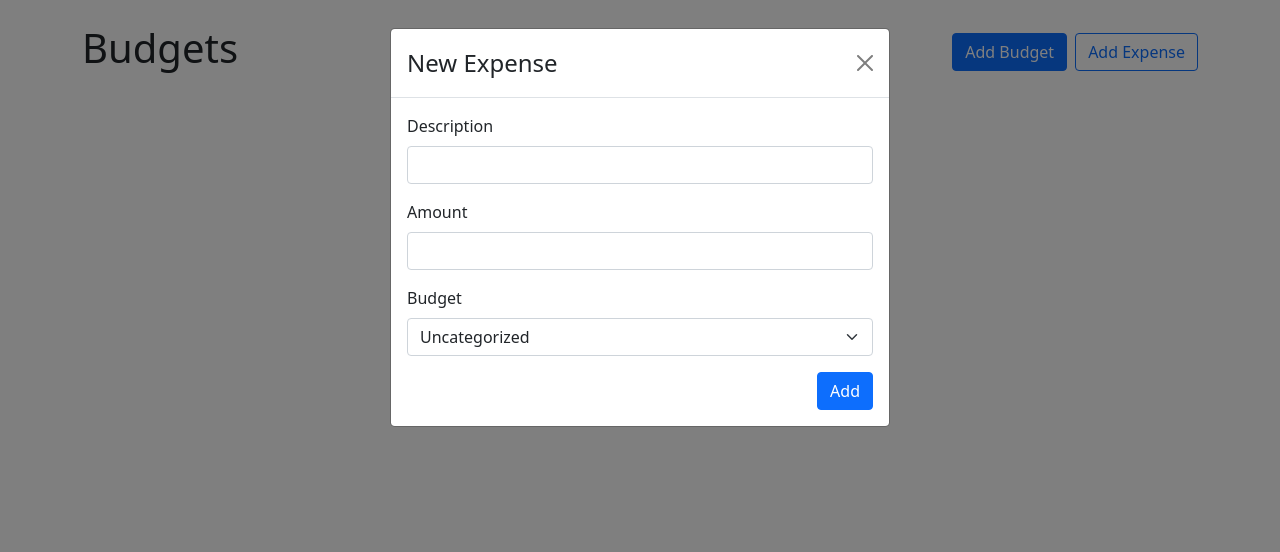
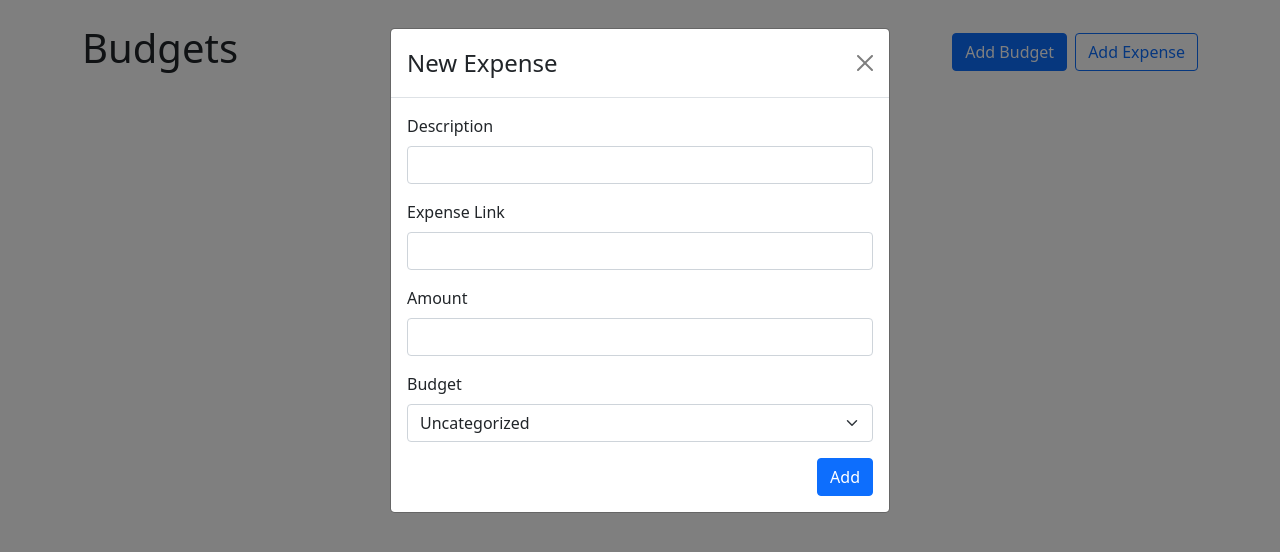
Before and after one commit to SpyrosGeo/budget-tracking-app, a React (Create React App) app: page / in a window 1280 px wide. Both pictures are taken after a click on the button "Add Expense". Shown: the top 552 px of the page. Built offline with nearby package versions, Linux system fonts and the light colour scheme.

Commit message:
add expense product link functionality

```diff
--- a/src/components/AddExpenseModal.js
+++ b/src/components/AddExpenseModal.js
@@ -7,6 +7,7 @@ import { useBudgets} from '../contexts/BudgetContexts'
 
 const AddExpenseModal = ({show,handleClose,defaultBudgetId}) => {
     const descriptionRef = useRef()
+    const productLinkRef = useRef()
     const amountRef = useRef()
     const budgetIdRef = useRef()
     const { addExpense,budgets,UNCATEGORIZED_BUDGET_ID} = useBudgets()
@@ -17,6 +18,7 @@ const AddExpenseModal = ({show,handleClose,defaultBudgetId}) => {
         e.preventDefault()
         const data ={
             description:descriptionRef.current.value,
+            productLink:productLinkRef.current.value,
             amount:parseFloat(amountRef.current.value),
             budgetId:budgetIdRef.current.value
         }
@@ -33,6 +35,11 @@ const AddExpenseModal = ({show,handleClose,defaultBudgetId}) => {
             <Form.Group className="mb-3" controlId="description">
               <Form.Label>Description</Form.Label>
               <Form.Control ref={descriptionRef} type="text" required />
+            </Form.Group>
+
+            <Form.Group className="mb-3" controlId="productLink">
+              <Form.Label>Expense Link</Form.Label>
+              <Form.Control ref={productLinkRef} type="text" />
             </Form.Group>
 
 
--- a/src/components/ViewExpensesModal.js
+++ b/src/components/ViewExpensesModal.js
@@ -35,6 +35,7 @@ const ViewExpensesModal = ({handleClose,budgetId}) => {
                  <Stack direction='horizontal' gap="2" key={expense.id}>
                    <div className='me-auto fs-4'>{expense.description}</div>
                    <div className='fs-5'>{currencyFormatter.format(expense.amount)}</div>
+                   {expense.productLink&&<Button size="sm" variant='outline-primary'><a rel="noreferrer"target="_blank" href={expense.productLink}>Link</a></Button>}
                    <Button onClick={()=>{deleteExpense(expense)}}size="sm" variant='outline-danger'>x</Button>
 
                  </Stack>
--- a/src/contexts/BudgetContexts.js
+++ b/src/contexts/BudgetContexts.js
@@ -19,11 +19,11 @@ export const BudgetsProvider = ({children}) =>{
     function getBudgetExpenses(budgetId){
         return expenses.filter(expense => expense.budgetId===budgetId)
     }
-    function addExpense({description,amount,budgetId}){
+    function addExpense({description,amount,budgetId,productLink}){
 
         setExpenses(prevExpenses=>{
 
-            return [...prevExpenses,{id:uuidV4(),description,amount,budgetId}]
+            return [...prevExpenses,{id:uuidV4(),description,amount,budgetId,productLink}]
         })
     }
     function addBudget({name,max}){
```
